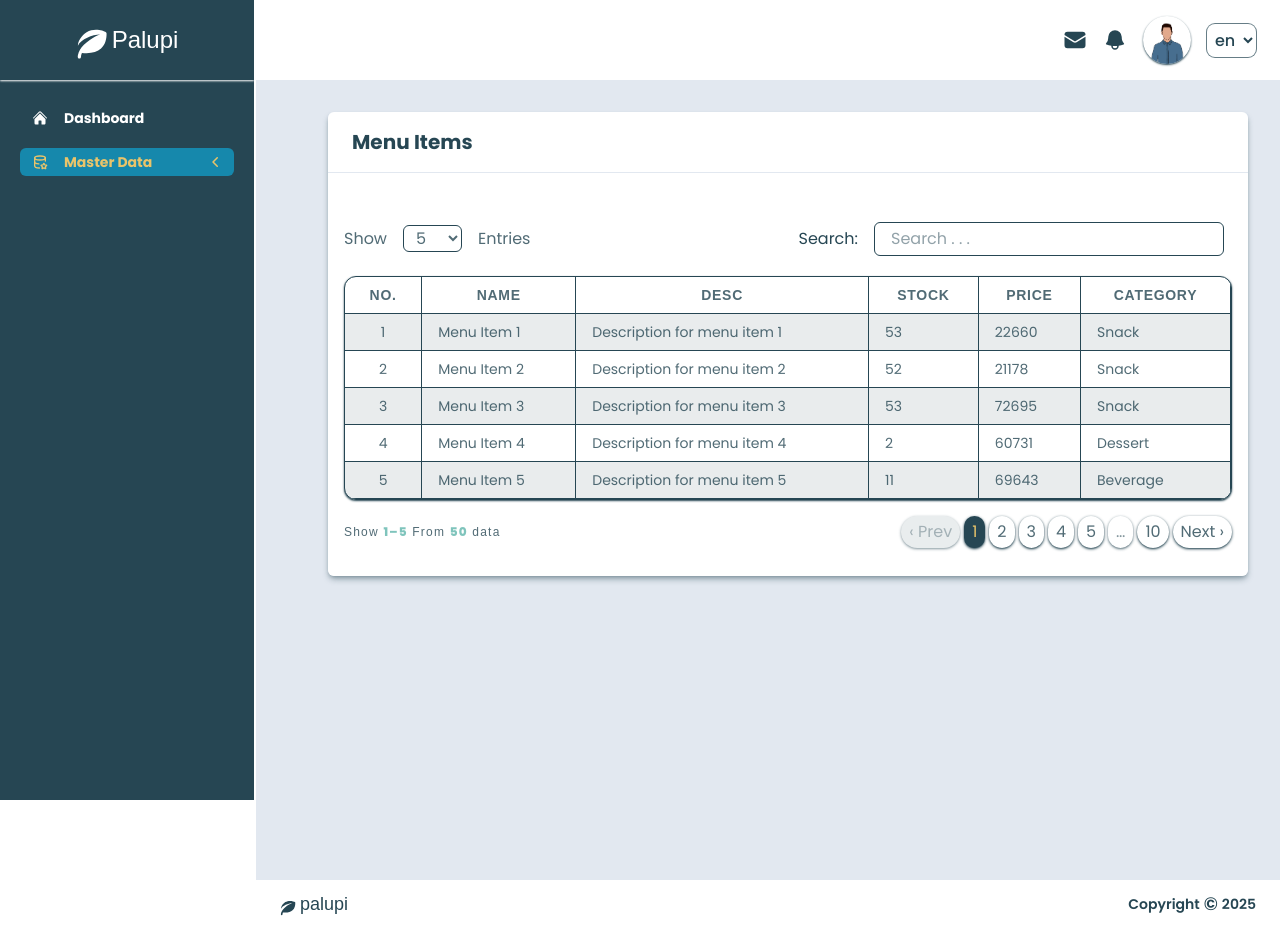
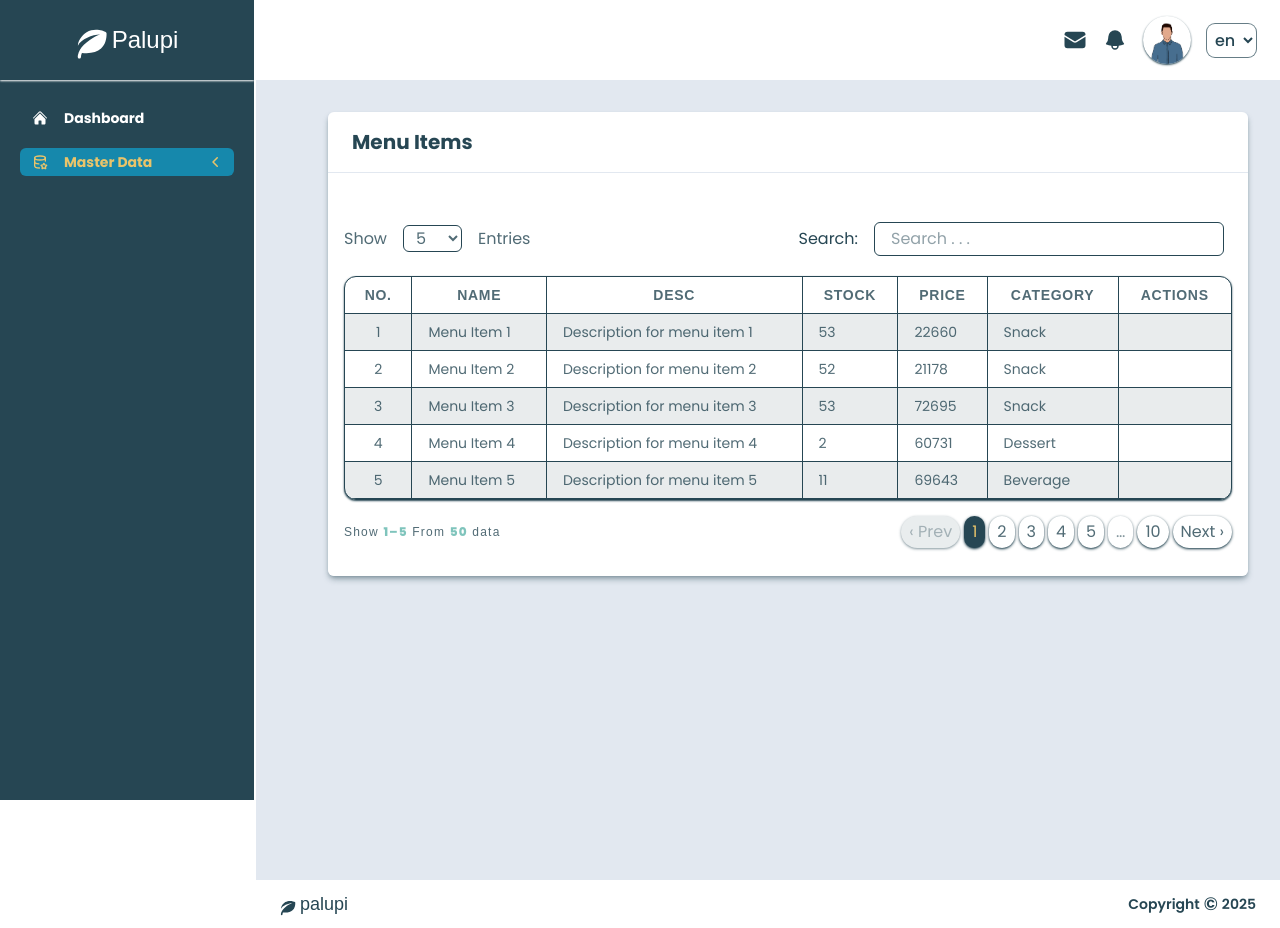
Before and after one commit to Azukii09/palupi, a Next.js app in the folder frontend/: page /en/master/menu-items in a window 1280 px wide. Built offline with nearby package versions, Linux system fonts and the light colour scheme; a web font is replaced by a local one.

Commit message:
#13 - **feat(menu-items): add `withActions` support to `Table` in `MainMenuItems`**
- Introduced `withActions` callback to customize action rendering per row.
- Added placeholder action buttons with customizable layout.

```diff
--- a/frontend/features/menu_items/component/MainMenuItems.tsx
+++ b/frontend/features/menu_items/component/MainMenuItems.tsx
@@ -1,3 +1,4 @@
+'use client'
 import React from 'react';
 import BasicCard from "@/component/util/base/BasicCard";
 import Table from "@/component/util/base/Table";
@@ -39,6 +40,20 @@ export default function MainMenuItems() {
             paginated: true,
             paginatedPageCount:[5,10,20,50],
           }}
+          withActions={
+            (row: unknown) => {
+              console.log(row)
+              return (
+                <td className="text-center flex items-center justify-center gap-2 py-2">
+                  {/*<CategoryDetail data={row as Category}/>*/}
+
+                  {/*<CategoryEdit data={row as Category}/>*/}
+
+                  {/*<CategoryDelete data={row as Category}/>*/}
+                </td>
+              )
+            }
+          }
         />
       </BasicCard.content>
     </BasicCard>
```
